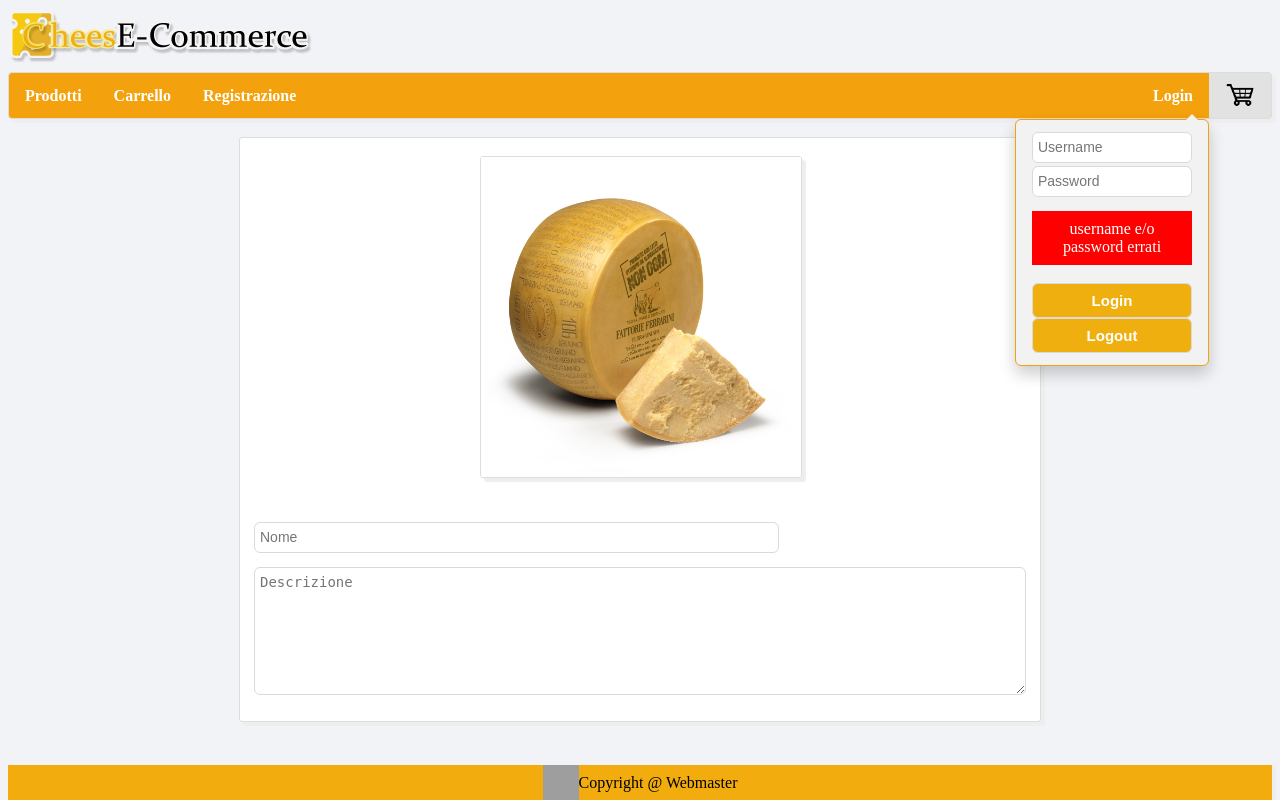
After one commit to FabricioMadaio/ProgettoApp, a PHP site: page /insertProduct.html in a window 1280 px wide. The commit adds this page. Run offline with PHP 8.4, Linux system fonts and the light colour scheme; grey boxes are pictures that could not be loaded.

Commit message:
aggiunta schermata modifica/inserimento prodotto

```diff
--- a/css/style.css
+++ b/css/style.css
@@ -537,6 +537,35 @@ ol.databaseIO li{
 	height:auto;
 }
 
+div.productImageContainer{
+	position: relative;
+	max-width:320px;
+	width:70%;
+	display: inline-block;
+}
+
+.inputImage{
+	height: 100%;
+    width: 100%;
+    position: absolute;
+    top: 0;
+    right: 0;
+    margin: 0;
+    padding: 0;
+    font-size: 20px;
+    cursor: pointer;
+    opacity: 0;
+}
+
+img.productImage{
+	display: inline-block;
+    float: none;
+    border: 1px solid #DDD;
+    border-radius: 3px;
+    background-color: white;
+    box-shadow: 4px 4px 1px #EEE;
+	width:100%;
+}
 
 /*adattamento a schermi mobile*/
 
@@ -617,6 +646,7 @@ ol.databaseIO li{
 	ul.searchBar{
 		height:auto;
 		display:inline-block;
+		width: 100%;
 	}
 
 	.fileUpload{
--- /dev/null
+++ b/insertProduct.html
@@ -0,0 +1,149 @@
+<!DOCTYPE html>
+<html>
+	<head>
+			<meta charset="UTF-8">
+			<meta name="viewport" content="width=device-width">
+			<meta name="description" content="Sito E-Commerce">
+			<meta name="keywords" content="HTML,CSS,XML,JavaScript">
+			<meta name="author" content="Fabricio Nicolas Madaio">
+
+			<!--[if lt IE 9]>
+			<script src="http://html5shiv.googlecode.com/svn/trunk/html5.js">
+			</script>
+			<![endif]-->
+
+			<title>Sito E-Commerce	</title>
+			<link rel="stylesheet" type="text/css" href="css/style.css">
+			<link rel="stylesheet" type="text/css" href="css/singup.css">
+
+			<script src="javascript/utils.js"></script>
+			<script src="javascript/showcase.js"></script>
+			<script src="javascript/navBar.js"></script>
+			<script>
+				window.onload = function(e){
+					startNavBar();
+					startShowcase();
+				}
+			</script>
+	</head>
+
+	<body>
+
+			<header>
+				<a href="javascript:toHome()">
+					<img src="img/logo.png" class="logo" alt="CheesE-Commerce" />
+				</a>
+			</header>
+
+			<nav>
+
+				<ul>
+					<li class="menu-dropdown">
+
+							<div class="menu-icon" onclick="menuMobile();">
+								<span class="icon-bar"></span>
+								<span class="icon-bar"></span>
+								<span class="icon-bar"></span>
+							</div>
+
+							<div class="menu-content" onclick="blockReset();">
+							<ul>
+								<li>
+									<a  href="javascript:toHome()"> Prodotti </a>
+								</li>
+								<li>
+									<a href = "UserCart"> Carrello </a>
+								</li>
+								<li>
+									<a href="UserSignupForm"> Registrazione </a>
+								</li>
+							</ul>
+						  </div>
+
+					</li>
+
+					<li class = "fullmenu">
+						<a href="javascript:toHome()"> Prodotti </a>
+					</li>
+					<li class = "fullmenu">
+						<a href = "UserCart"> Carrello </a>
+					</li>
+					<li class = "fullmenu">
+						<a href="UserSignupForm"> Registrazione </a>
+					</li>
+
+					<li style="float:right;overflow:hidden">
+						<a href = "UserCart" class="menubutton"><img src="img/cart.png" style="width: 30px;" alt="cart"></a>
+					</li>
+
+					<li class="login-dropdown">
+						<a id="loginButton" onclick="loginForm();">
+								Login
+						</a>
+						<div class="login-content" onclick="blockReset();">
+
+								<form class="form" id="formLogin" action="login" method="POST">
+									<input class="input-text fillrow" name="username" id="username" type="text" placeholder="Username" style="margin-bottom: 3px;" required>
+									<input class="input-text fillrow" name="password" id="password" type="password" placeholder="Password" style="margin-bottom: 14px;" required>
+										<div class='error-li' style='display:block;margin-bottom: 0px;'>
+											<p>username e/o password errati</p>
+										</div>
+									<br>
+									<input type="submit" class="submit" value="Login" style="padding: 8px;">
+
+								</form>
+								<form class="form" id="formLogout" action="logout">
+									 <input type="submit" class="submit" value="Logout" style="padding: 8px;">
+								</form>
+						</div>
+					</li>
+
+				</ul>
+
+			</nav>
+
+			<br>
+
+			<section class="sectionbox" style="max-width:800px;text-align: center;">
+
+				<br>
+				<div class="productImageContainer">
+					<img src="img/prodotto1.jpg" class="productImage" alt="Product" />
+					<input type="file" class="inputImage" onchange="updateInputFile(this,'file-text')" name="file">
+				</div>
+
+				<br>
+				<br>
+				<fieldset>
+					<ol>
+						<li>
+							<input class="input-text bigrow" name="nome" style="float: left;" placeholder="Nome" type="text" value="" required="">
+						</li>
+
+						<li style="height: 128px">
+							<textarea class="fillrow" style="height: 128px" name="descrizione" placeholder="Descrizione" required=""></textarea>
+						</li>
+
+
+					</ol>
+				</fieldset>
+			</section>
+
+			<br>
+			<br>
+
+			<footer style="text-align:center">
+				<div class="background">
+					<div class="wrapper">
+
+						<img src="svg/logo.svg" alt="logo"/>
+						<label>
+							Copyright @ Webmaster
+						</label>
+					</div>
+				</div>
+			</footer>
+
+	</body>
+
+</html>
```
